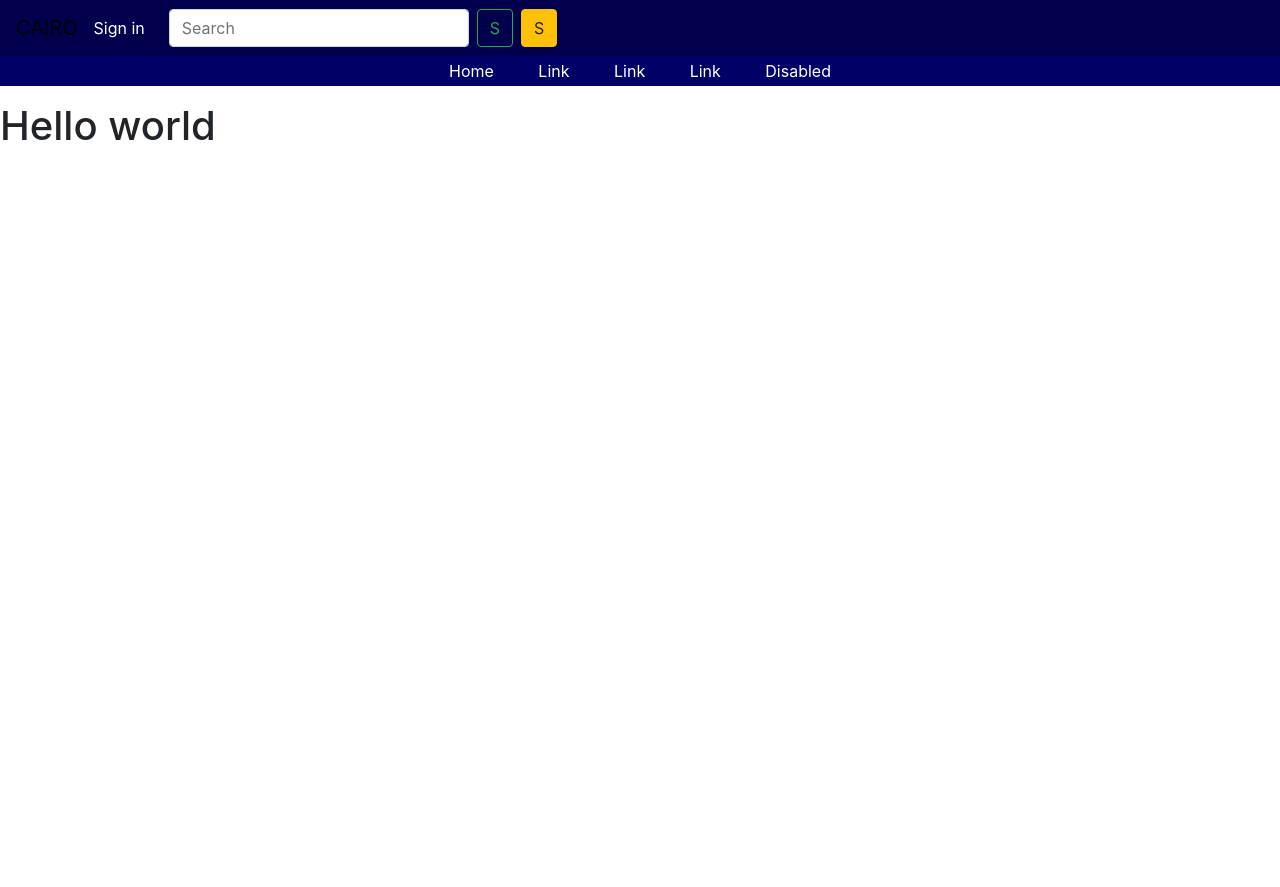
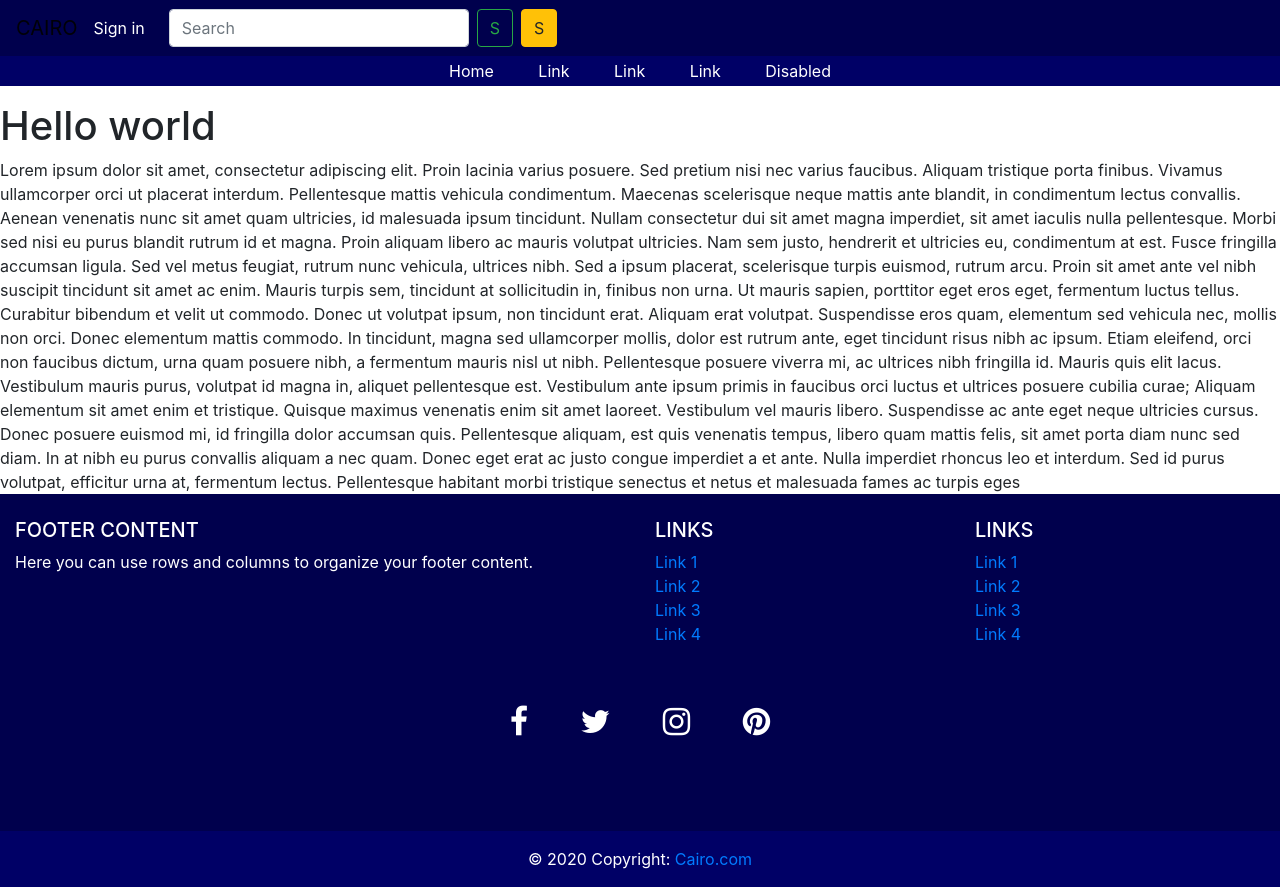
Before and after one commit to abinash013/Cairo, a Django app: page /shop/home in a window 1280 px wide. Before the commit the page ends 140 px from the top, so only its background shows below. Run offline with Django 3.2, Linux system fonts and the light colour scheme; some libraries are stand-ins or nearby versions.

Commit message:
base.html

```diff
--- a/cairo/shop/static/shop/css/main.css
+++ b/cairo/shop/static/shop/css/main.css
@@ -1,5 +1,6 @@
-#myid{
+#myid,#outfooter{
   background-color: #00004d !important;
+  color:white;
 }
 
 #mainnav{
@@ -15,9 +16,10 @@
   color:white;
 }
 
-#lowernav{
+#lowernav,#infooter{
   text-align:center;
   background-color:#000066;
+  color:white;
 }
 
 
@@ -47,3 +49,10 @@
   }
 
 }
+
+#footericon{
+  text-align:center;
+}
+#footericon a{
+  display:inline-block;
+}
--- a/cairo/shop/templates/base.html
+++ b/cairo/shop/templates/base.html
@@ -9,6 +9,7 @@
 <script src="https://stackpath.bootstrapcdn.com/bootstrap/4.4.1/js/bootstrap.min.js" integrity="sha384-wfSDF2E50Y2D1uUdj0O3uMBJnjuUD4Ih7YwaYd1iqfktj0Uod8GCExl3Og8ifwB6" crossorigin="anonymous"></script>
 {% load static %}
 <link rel="stylesheet" type="text/css" href="{% static 'shop/css/main.css' %}">
+<link rel="stylesheet" href="https://cdnjs.cloudflare.com/ajax/libs/font-awesome/4.7.0/css/font-awesome.min.css">
 </head>
 <body>
 
@@ -77,9 +78,141 @@
 
 {% endblock %}
 
-<!--Footer-->
+Lorem ipsum dolor sit amet, consectetur adipiscing elit. Proin lacinia varius posuere. Sed pretium nisi nec varius faucibus. Aliquam tristique porta finibus. Vivamus ullamcorper orci ut placerat interdum. Pellentesque mattis vehicula condimentum. Maecenas scelerisque neque mattis ante blandit, in condimentum lectus convallis. Aenean venenatis nunc sit amet quam ultricies, id malesuada ipsum tincidunt. Nullam consectetur dui sit amet magna imperdiet, sit amet iaculis nulla pellentesque.
+
+Morbi sed nisi eu purus blandit rutrum id et magna. Proin aliquam libero ac mauris volutpat ultricies. Nam sem justo, hendrerit et ultricies eu, condimentum at est. Fusce fringilla accumsan ligula. Sed vel metus feugiat, rutrum nunc vehicula, ultrices nibh. Sed a ipsum placerat, scelerisque turpis euismod, rutrum arcu. Proin sit amet ante vel nibh suscipit tincidunt sit amet ac enim.
+
+Mauris turpis sem, tincidunt at sollicitudin in, finibus non urna. Ut mauris sapien, porttitor eget eros eget, fermentum luctus tellus. Curabitur bibendum et velit ut commodo. Donec ut volutpat ipsum, non tincidunt erat. Aliquam erat volutpat. Suspendisse eros quam, elementum sed vehicula nec, mollis non orci. Donec elementum mattis commodo. In tincidunt, magna sed ullamcorper mollis, dolor est rutrum ante, eget tincidunt risus nibh ac ipsum. Etiam eleifend, orci non faucibus dictum, urna quam posuere nibh, a fermentum mauris nisl ut nibh. Pellentesque posuere viverra mi, ac ultrices nibh fringilla id. Mauris quis elit lacus. Vestibulum mauris purus, volutpat id magna in, aliquet pellentesque est. Vestibulum ante ipsum primis in faucibus orci luctus et ultrices posuere cubilia curae; Aliquam elementum sit amet enim et tristique. Quisque maximus venenatis enim sit amet laoreet. Vestibulum vel mauris libero.
+
+Suspendisse ac ante eget neque ultricies cursus. Donec posuere euismod mi, id fringilla dolor accumsan quis. Pellentesque aliquam, est quis venenatis tempus, libero quam mattis felis, sit amet porta diam nunc sed diam. In at nibh eu purus convallis aliquam a nec quam. Donec eget erat ac justo congue imperdiet a et ante. Nulla imperdiet rhoncus leo et interdum. Sed id purus volutpat, efficitur urna at, fermentum lectus. Pellentesque habitant morbi tristique senectus et netus et malesuada fames ac turpis eges
+
+<!-- Footer -->
+<footer id="outfooter" class="page-footer font-small pt-4">
+
+  <!-- Footer Links -->
+  <div class="container-fluid text-center text-md-left">
+
+    <!-- Grid row -->
+    <div class="row">
+
+      <!-- Grid column -->
+      <div class="col-md-6 mt-md-0 mt-3">
+
+        <!-- Content -->
+        <h5 class="text-uppercase">Footer Content</h5>
+        <p>Here you can use rows and columns to organize your footer content.</p>
+
+      </div>
+      <!-- Grid column -->
+
+      <hr class="clearfix w-100 d-md-none pb-3">
+
+      <!-- Grid column -->
+      <div class="col-md-3 mb-md-0 mb-3">
+
+        <!-- Links -->
+        <h5 class="text-uppercase">Links</h5>
+
+        <ul class="list-unstyled">
+          <li>
+            <a href="#!">Link 1</a>
+          </li>
+          <li>
+            <a href="#!">Link 2</a>
+          </li>
+          <li>
+            <a href="#!">Link 3</a>
+          </li>
+          <li>
+            <a href="#!">Link 4</a>
+          </li>
+        </ul>
+
+      </div>
+      <!-- Grid column -->
+
+      <!-- Grid column -->
+      <div class="col-md-3 mb-md-0 mb-3">
+
+        <!-- Links -->
+        <h5 class="text-uppercase">Links</h5>
+
+        <ul class="list-unstyled">
+          <li>
+            <a href="#!">Link 1</a>
+          </li>
+          <li>
+            <a href="#!">Link 2</a>
+          </li>
+          <li>
+            <a href="#!">Link 3</a>
+          </li>
+          <li>
+            <a href="#!">Link 4</a>
+          </li>
+        </ul>
+
+      </div>
+      <!-- Grid column -->
+
+    </div>
+    <!-- Grid row -->
+
+  </div>
+  <!-- Footer Links -->
 
 
+
+  <!-- Footer Icons -->
+  <footer class="page-footer font-small">
+
+    <!-- Footer Elements -->
+    <div class="container">
+
+      <!-- Grid row-->
+      <div class="row">
+
+        <!-- Grid column -->
+        <div class="col-md-12 py-5">
+          <div class="mb-5 flex-center" id="footericon">
+
+            <!-- Facebook -->
+            <a class="fb-ic">
+              <i class="fa fa-facebook-f fa-lg white-text mr-md-5 mr-3 fa-2x"> </i>
+            </a>
+            <!-- Twitter -->
+            <a class="tw-ic">
+              <i class="fa fa-twitter fa-lg white-text mr-md-5 mr-3 fa-2x"> </i>
+            </a>
+            <!--Instagram-->
+            <a class="ins-ic">
+              <i class="fa fa-instagram fa-lg white-text mr-md-5 mr-3 fa-2x"> </i>
+            </a>
+            <!--Pinterest-->
+            <a class="pin-ic">
+              <i class="fa fa-pinterest fa-lg white-text fa-2x"> </i>
+            </a>
+          </div>
+        </div>
+        <!-- Grid column -->
+
+      </div>
+      <!-- Grid row-->
+
+    </div>
+    <!-- Footer Elements -->
+
+
+  </footer>
+  <!--End of Footer Icons -->
+  <!-- Copyright -->
+  <div id="infooter" class="footer-copyright text-center py-3">© 2020 Copyright:
+    <a href="#">Cairo.com</a>
+  </div>
+  <!-- Copyright -->
+
+</footer>
+<!-- Footer -->
 
 
 
```
